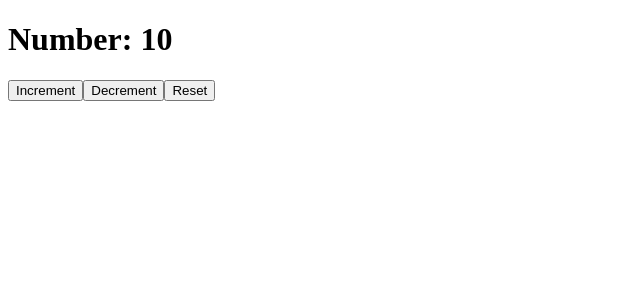
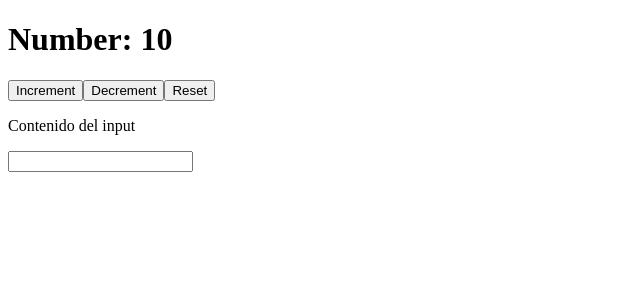
Before and after one commit to PabloFernandez-Git/usando-hooks, a React (Create React App) app: page / in a window 1280 px wide. Shown: the top 300 px of the page, without its empty margins (0-640 px from the left). Built offline with nearby package versions, Linux system fonts and the light colour scheme.

Commit message:
useState con strings

```diff
--- a/src/App.jsx
+++ b/src/App.jsx
@@ -2,32 +2,23 @@ import React, { useState } from 'react'
 
 const App = ({ initialNumber = 23 }) => {
 
-    // state = { number: 10 }
-    // const state = useState(0)
-    // const number = state[0]
-    // [state, ()setState]
     const [number = initialNumber, setNumber] = useState(10)
-
+    const [text, setText] = useState('')
 
     const handleIncrement = () => {
-        /* this.setState({
-            number: this.state.number + 1
-        }) */
         setNumber(number + 1)
     }
 
     const handleDecrement = () => {
-        /* this.setState({
-            number: this.state.number - 1
-        }) */
         setNumber(number - 1)
     }
 
     const handleReset = () => {
-        /* this.setState({
-            number: 0
-        }) */
         setNumber(0)
+    }
+
+    const handleInput = (e) => {
+        setText(e.target.value)
     }
 
     return (
@@ -36,38 +27,34 @@ const App = ({ initialNumber = 23 }) => {
             <button onClick={handleIncrement}>Increment</button>
             <button onClick={handleDecrement}>Decrement</button>
             <button onClick={handleReset}>Reset</button>
+            <p>Contenido del input {text}</p>
+            <input type="text" onChange={handleInput} />
         </>
     );
 
 }
 
-App.defaultProps = {
-    number: 0
-}
-
-
 export default App;
 
 
 /*
-defaultProps
+useState con strings
+
+A diferencia de cuando trabajamos con clases podemos crear varios estados, y de hecho se recomienda crear un estado distinto para cada variable.
+
+const [text, setText] = useState('')
+
+<p>Contenido del input {text}</p>
+<input type="text" onChange={handleInput} />
+
+const handleInput = (e) => {
+    setText(e.target.value)
+}
 
 
-Podemos pasar a nuestra funcion como prop un valor desde el index.js :
-
-ReactDOM.render(<App initialNumber={100} />, document.getElementById('root'));
-
-
-Podemos dar a nuestra funcion un estado inicial por si la prop no llega:
-
-const App = ({ initialNumber = 23 }) => {
-    const [number = initialNumber, setNumber] = useState(10)
-}
-
-Si el useState no tuviera un valor, tomaria primero el valor que llega de 'initialNumber' (viene como prop desde index.js) pero si esta prop no llega toma el valor de '23' que es el valor que le damos dentro de la funcion.
-
-Con esto lo que estamos haciendo es decirle, si te llega la prop 'initialNumer' le asignas ese valor, y sino por defecto le asigna el valor de '23' que es el que esta en la funcion.
-
+Creamos la funcion utilizando/capturando el evento (e) y se lo pasamos como valor del 'setState' (usando 'e.target.value').
+Cuando el valor del input cambia el evento 'onChange' lo detecta y a traves del 'handleInput' modifica el valor del texto.
+El texto cambia su valor y se renderiza dentro del <p></p>
 
 
 */
```
